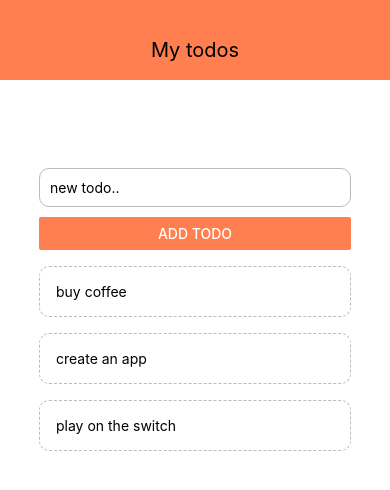
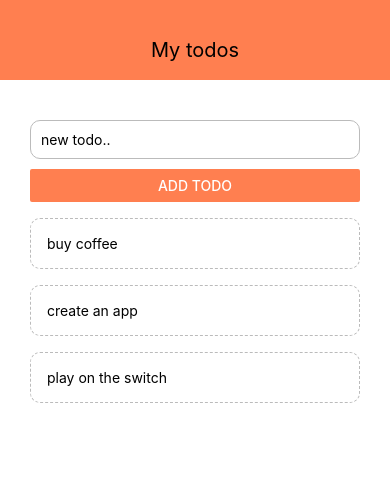
Before and after one commit to bondloong/native-lesson, a React Native app: screen / in a window 390 px wide. Shown: the top 490 px of the page. Built offline with nearby package versions, Linux system fonts and the light colour scheme.

Commit message:
flexbox positions

```diff
--- a/App.js
+++ b/App.js
@@ -1,8 +1,9 @@
 import React, {useState} from 'react';
-import { StyleSheet, Text, View, FlatList, Alert } from 'react-native';
+import { StyleSheet, Text, View, FlatList, Alert, TouchableWithoutFeedback, Keyboard } from 'react-native';
 import Header from './components/header';
 import TodoItem from './components/todoItem'
 import AddTodo from './components/addTodo';
+import Sandbox from './components/sandbox';
 
 export default function App() {
   const [todos, setTodos] = useState([
@@ -30,6 +31,8 @@ export default function App() {
     }
   }
   return (
+    // <Sandbox />
+    <TouchableWithoutFeedback onPress={() => Keyboard.dismiss()}>
       <View style={styles.container}>
         <Header />
         <View style={styles.content}>
@@ -43,8 +46,8 @@ export default function App() {
             />
           </View>
         </View>
-
       </View>
+    </TouchableWithoutFeedback>
   );
 }
 
@@ -54,10 +57,10 @@ const styles = StyleSheet.create({
     backgroundColor: '#fff',
   },
   content: {
-    paddingTop: '10%',
-    margin: '10%'
+    flex: 1,
+    padding: 30,
   },
   list: {
-    width: '100%'
+    flex: 1,
   }
 });
```
Lines whose indentation alone changed are shown as unchanged.
